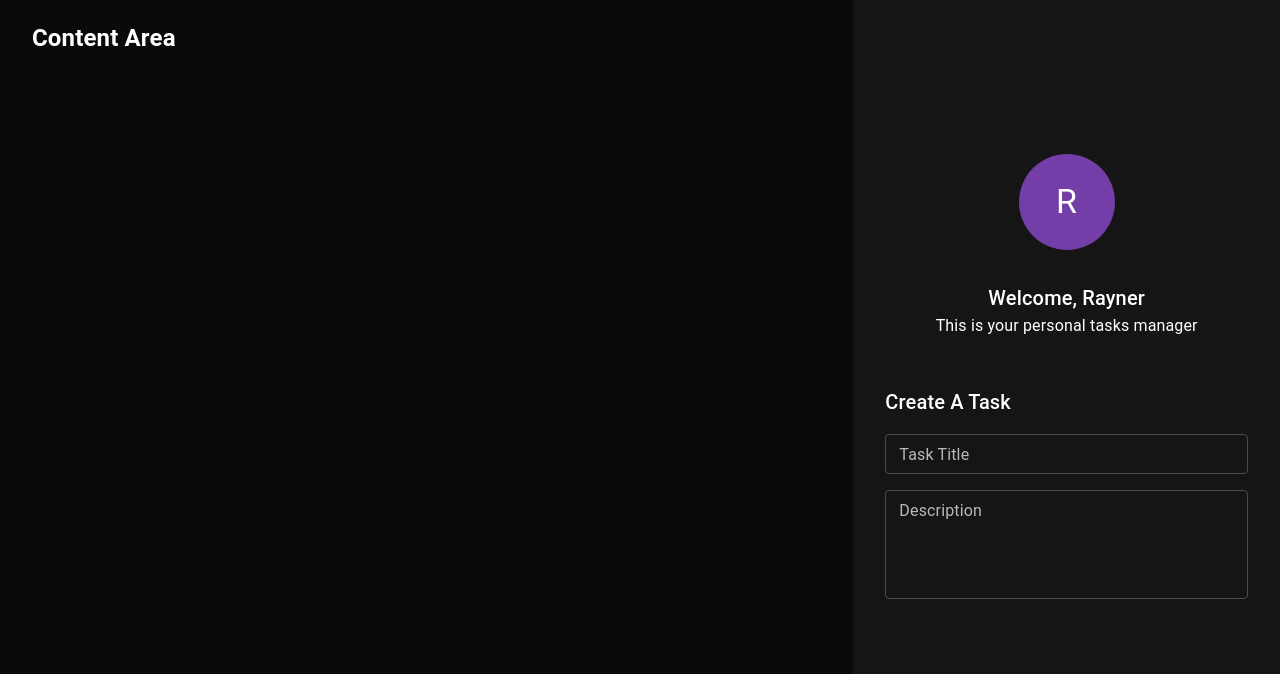
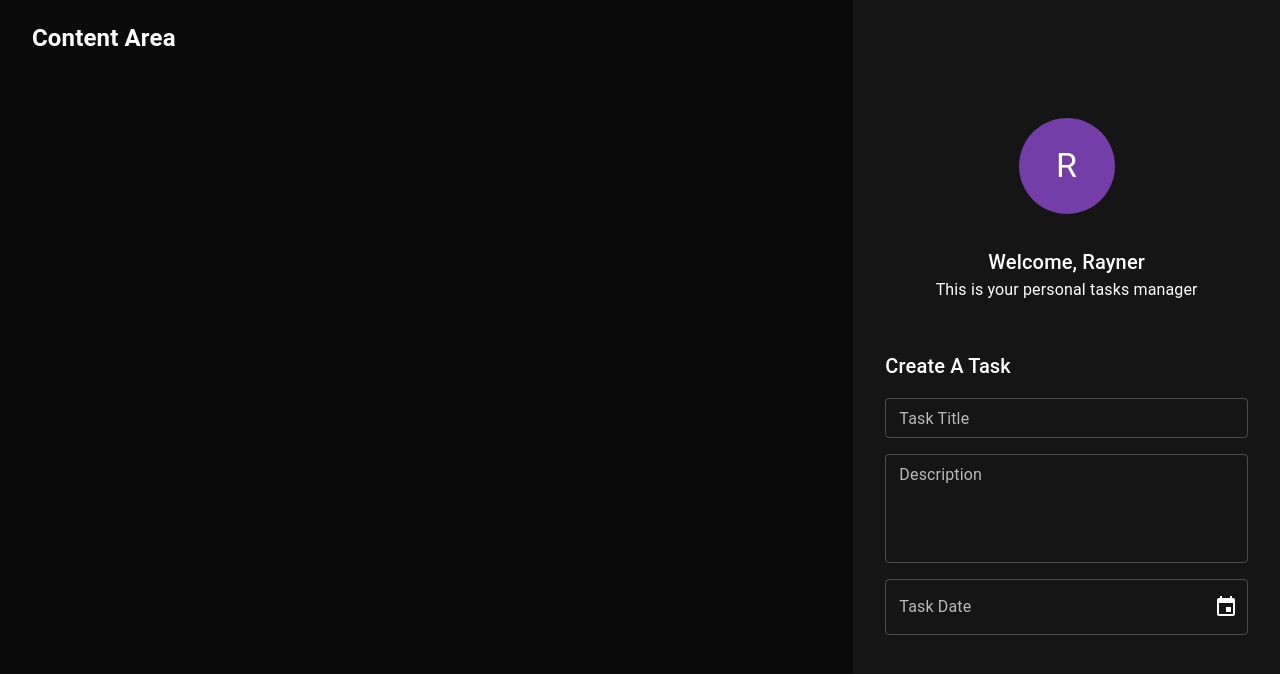
Before and after one commit to kazooie20/ReactTypescript-ToDoList, a React (Create React App) app: page / in a window 1280 px wide. Shown: the top 674 px of the page. Built offline with nearby package versions, Linux system fonts and the light colour scheme.

Commit message:
Implement DateField Component

```diff
--- a/package.json
+++ b/package.json
@@ -6,6 +6,7 @@
     "@emotion/react": "^11.10.6",
     "@emotion/styled": "^11.10.6",
     "@mui/material": "^5.11.9",
+    "@mui/x-date-pickers": "^5.0.19",
     "@testing-library/jest-dom": "^5.16.5",
     "@testing-library/react": "^13.4.0",
     "@testing-library/user-event": "^13.5.0",
@@ -13,6 +14,7 @@
     "@types/node": "^16.18.12",
     "@types/react": "^18.0.28",
     "@types/react-dom": "^18.0.11",
+    "date-fns": "^2.29.3",
     "prop-types": "^15.8.1",
     "react": "^18.2.0",
     "react-dom": "^18.2.0",
--- /dev/null
+++ b/src/components/CreateTaskForm/_taskDateField.tsx
@@ -0,0 +1,26 @@
+import React, { FC, ReactElement } from "react";
+import { LocalizationProvider } from "@mui/x-date-pickers";
+import { AdapterDateFns } from "@mui/x-date-pickers/AdapterDateFns";
+import { DesktopDatePicker } from "@mui/x-date-pickers/DesktopDatePicker";
+import TextField from "@mui/material/TextField";
+
+const TaskDateField: FC = (): ReactElement => {
+  const [date, setDate] = React.useState<Date | null>(null);
+  return (
+    <>
+      <LocalizationProvider dateAdapter={AdapterDateFns}>
+        <DesktopDatePicker
+          label="Task Date"
+          inputFormat="dd/MM/yyyy"
+          value={date}
+          onChange={(newVal) => setDate(newVal)}
+          renderInput={(params) => (
+            <TextField {...params} />
+          )}
+        />
+      </LocalizationProvider>
+    </>
+  );
+};
+
+export default TaskDateField;
--- a/src/components/CreateTaskForm/createTaskForm.tsx
+++ b/src/components/CreateTaskForm/createTaskForm.tsx
@@ -2,6 +2,7 @@
 import {Box, Typography, Stack} from '@mui/material'
 import TaskTitleField from './_tasktitleField';
 import TaskDescriptionField from './_taskDescriptionField';
+import TaskDateField from './_taskDateField';
 
 const CreateTaskForm: FC = () : ReactElement => {
   return (
@@ -10,6 +11,7 @@
         <Stack sx={{width:'100%'}} spacing={2}>
             <TaskTitleField />
             <TaskDescriptionField />
+            <TaskDateField />
         </Stack>
     </Box>
   )
```
Also changed, not shown: 1 other file (tests, documents, lock files or other folders).
